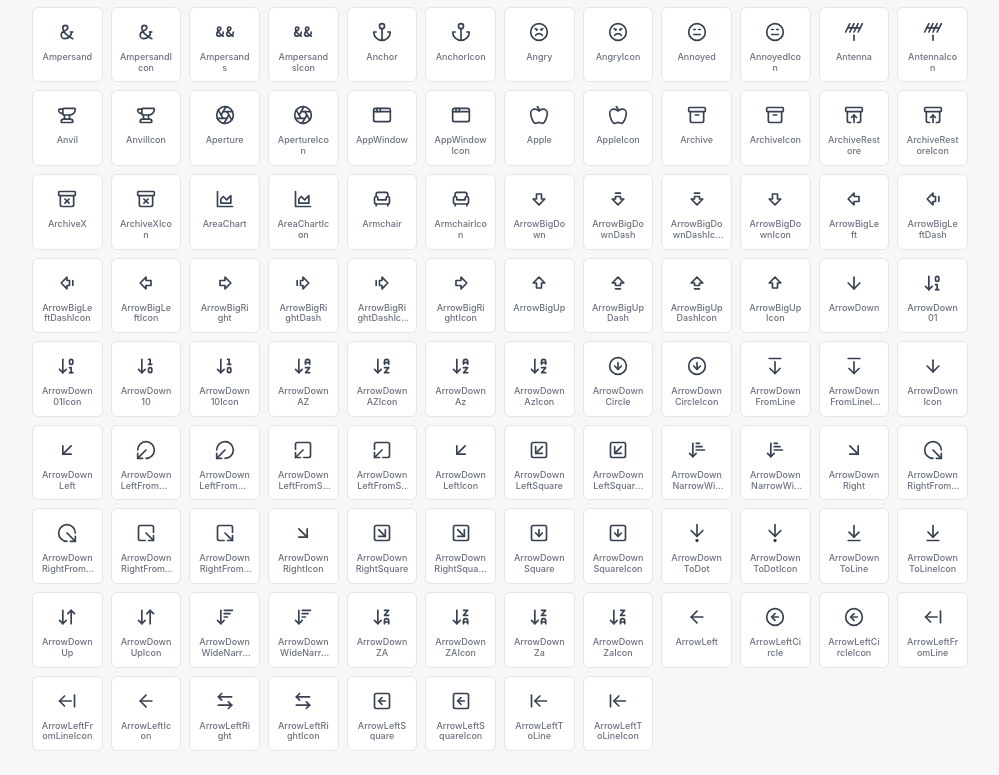
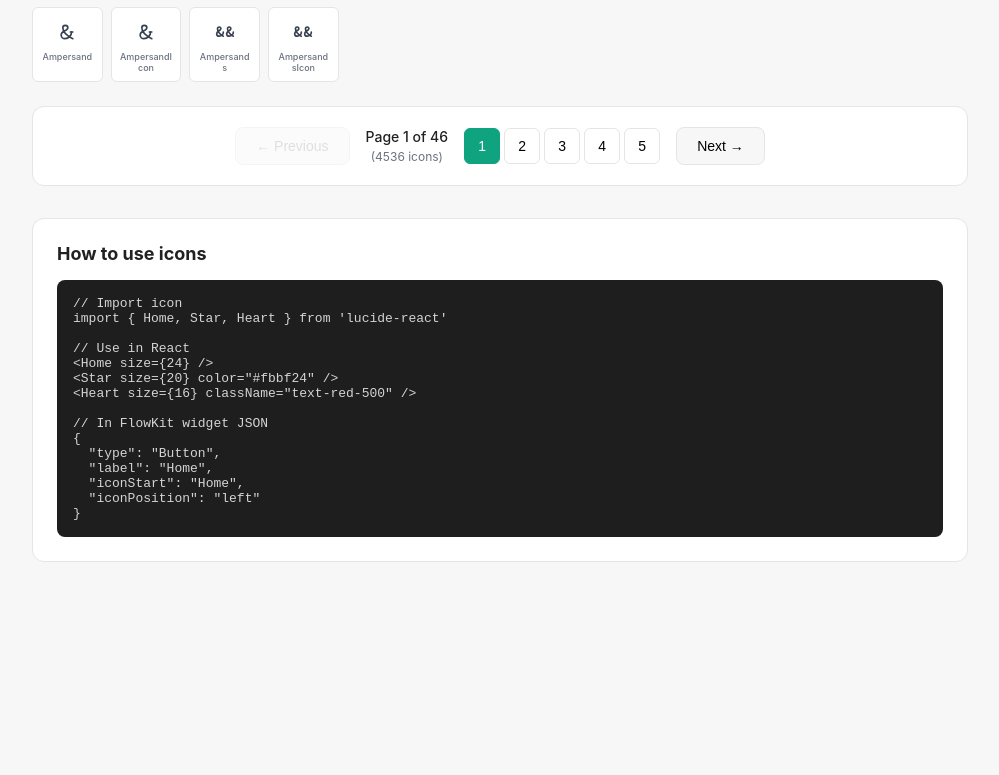
Before and after one commit to openclawabdullah/flowkit, a React (Vite) app in the folder explorer/: page /icons in a window 1280 px wide. Shown: the part 860-1635 px from the top of the page, without its empty margins (280-1279 px from the left). After the commit the page ends 1454 px from the top, so only its background shows below. Built offline with nearby package versions, Linux system fonts and the light colour scheme.

Commit message:
feat: Change icons per page from 200 to 100

```diff
--- a/explorer/pages/IconsPage.tsx
+++ b/explorer/pages/IconsPage.tsx
@@ -17,7 +17,7 @@ export function IconsPage() {
   const [searchQuery, setSearchQuery] = useState('')
   const [copiedIcon, setCopiedIcon] = useState<string | null>(null)
   const [currentPage, setCurrentPage] = useState(1)
-  const iconsPerPage = 200
+  const iconsPerPage = 100
 
   // Known non-icon exports to exclude
   const excludeList = [
```
